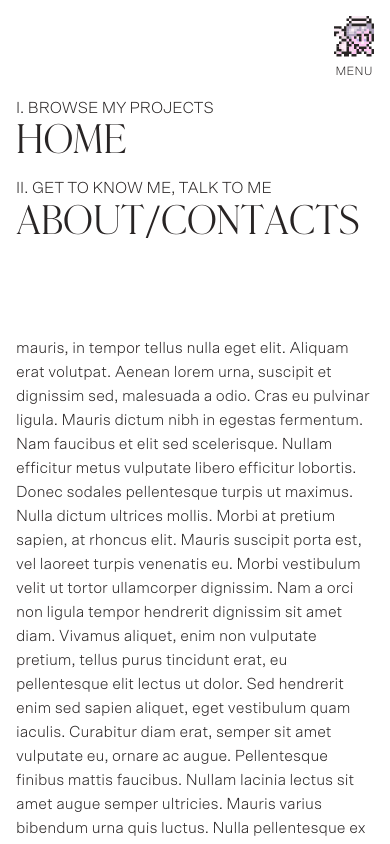
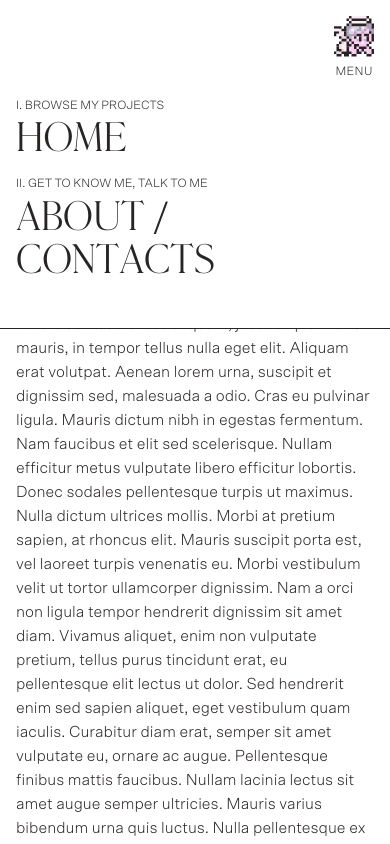
Before and after one commit to leandrodcc/2021-portfolio, a Vue app: page / in a window 390 px wide. Both pictures are taken after a click on the button "MENU". Shown: the top 844 px of the page. Built offline with nearby package versions, Linux system fonts and the light colour scheme.

Commit message:
header component finished

```diff
--- a/src/components/Footer.vue
+++ b/src/components/Footer.vue
@@ -5,6 +5,7 @@
       truly.
     </p>
     <div class="footer__links">
+      <!-- FIXME: replace links below with true social media links -->
       <button class="universal-tag">Twitter</button>
       <button class="universal-tag">Instagram</button>
       <button class="universal-tag">Dribbble</button>
--- a/src/components/Header.vue
+++ b/src/components/Header.vue
@@ -113,7 +113,7 @@
       </button>
       <transition name="menu-slide">
         <nav
-          v-if="isMenuOpen"
+          v-show="isMenuOpen"
           class="header__menu-panel"
           :aria-expanded="isMenuOpen ? 'true' : 'false'"
         >
@@ -121,12 +121,14 @@
             <ul>
               <li class="header__menu-item">
                 <p aria-hidden="true">I. Browse my projects</p>
+                <!-- FIXME: replace link below with a router link -->
                 <a class="h1--mega">Home</a>
               </li>
               <li class="header__menu-item">
                 <p aria-hidden="true">II. Get to know me, talk to me</p>
+                <!-- FIXME: replace link below with a router link -->
                 <a class="h1--mega"
-                  >About<span class="h1--sga--mega">/</span>Contacts</a
+                  >About <span class="h1--sga--mega">/</span> Contacts</a
                 >
               </li>
             </ul>
@@ -180,12 +182,16 @@ export default {
 
 .header__menu-panel {
   width: 100vw;
-  padding: 6rem 0;
-  opacity: 1;
+  padding: 6rem 0 3rem 0;
+  background-color: #fff;
+  border-bottom: solid 0.5px $black;
   position: absolute;
   top: 0%;
   left: 0;
-  background-color: #fff;
+
+  @media screen and (min-width: 60rem) {
+    padding: 6rem 0;
+  }
 }
 
 .menu-slide-enter-active,
@@ -204,5 +210,12 @@ export default {
   &:first-child {
     margin-bottom: 1rem;
   }
+
+  p {
+    @media screen and (max-width: 48rem) {
+      margin-bottom: 0.25rem;
+      font-size: 0.75rem;
+    }
+  }
 }
 </style>
```
